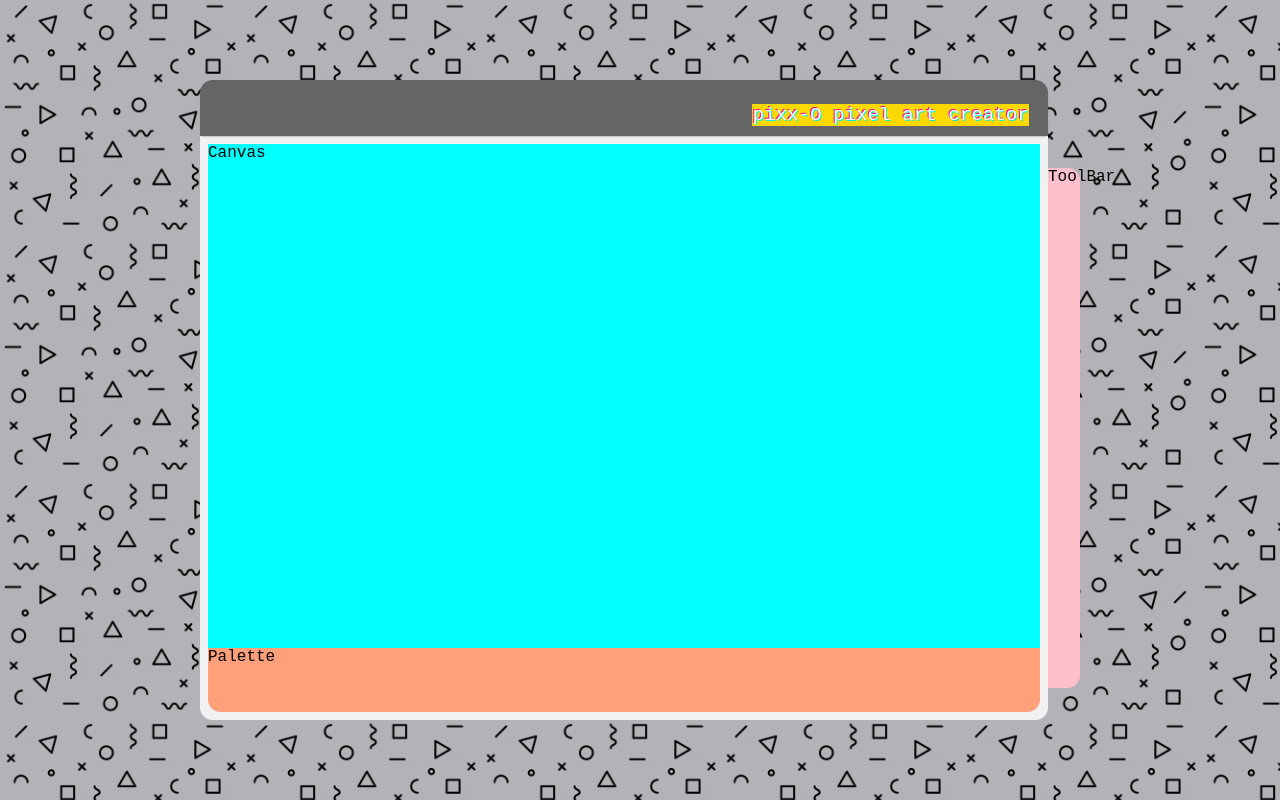
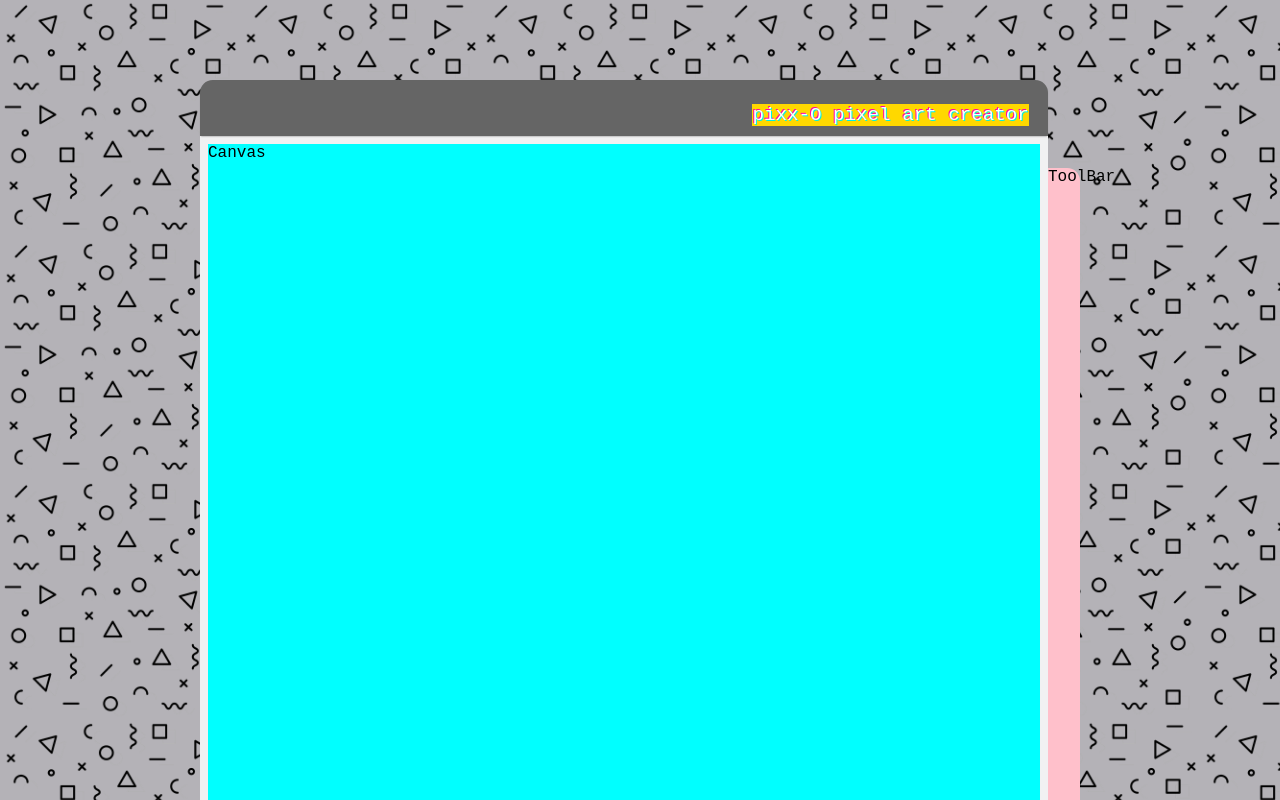
Before and after one commit to yugisu/pixx-o, a React (Create React App) app: page / in a window 1280 px wide. Shown: the top 800 px of the page. Built offline with nearby package versions, Linux system fonts and the light colour scheme.

Commit message:
style canvas grid

```diff
--- a/src/components/Canvas/Canvas.scss
+++ b/src/components/Canvas/Canvas.scss
@@ -1,4 +1,11 @@
+@import '../../utilities/variables';
+
 .canvas {
-  grid-area: canvas;
+  --width-in-tiles: 80;
+  --height-in-tiles: 50;
   background: cyan;
+
+  display: grid;
+  grid-template-columns: repeat(var(--width-in-tiles), 1fr);
+  grid-template-rows: repeat(var(--height-in-tiles), 1fr);
 }
```
